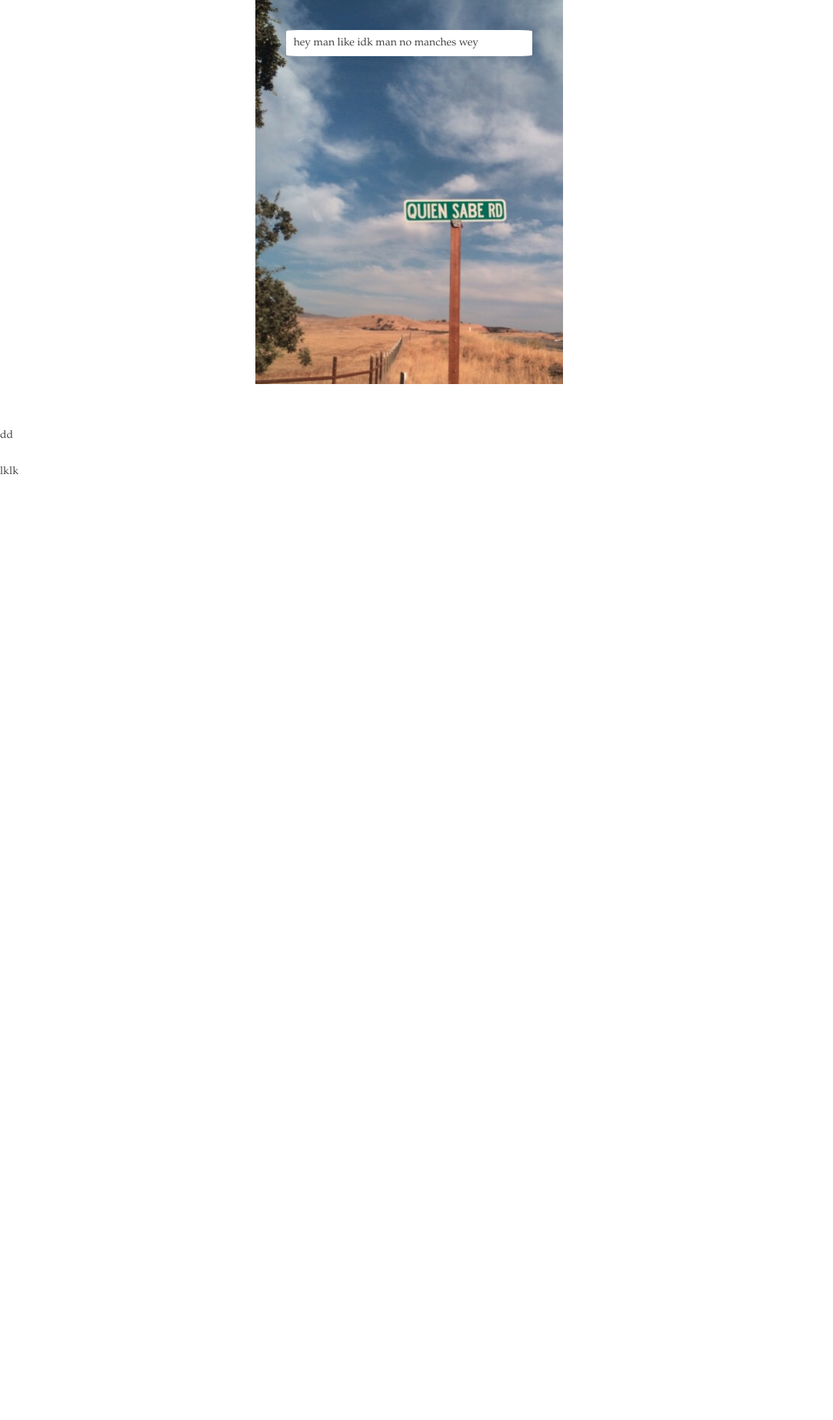
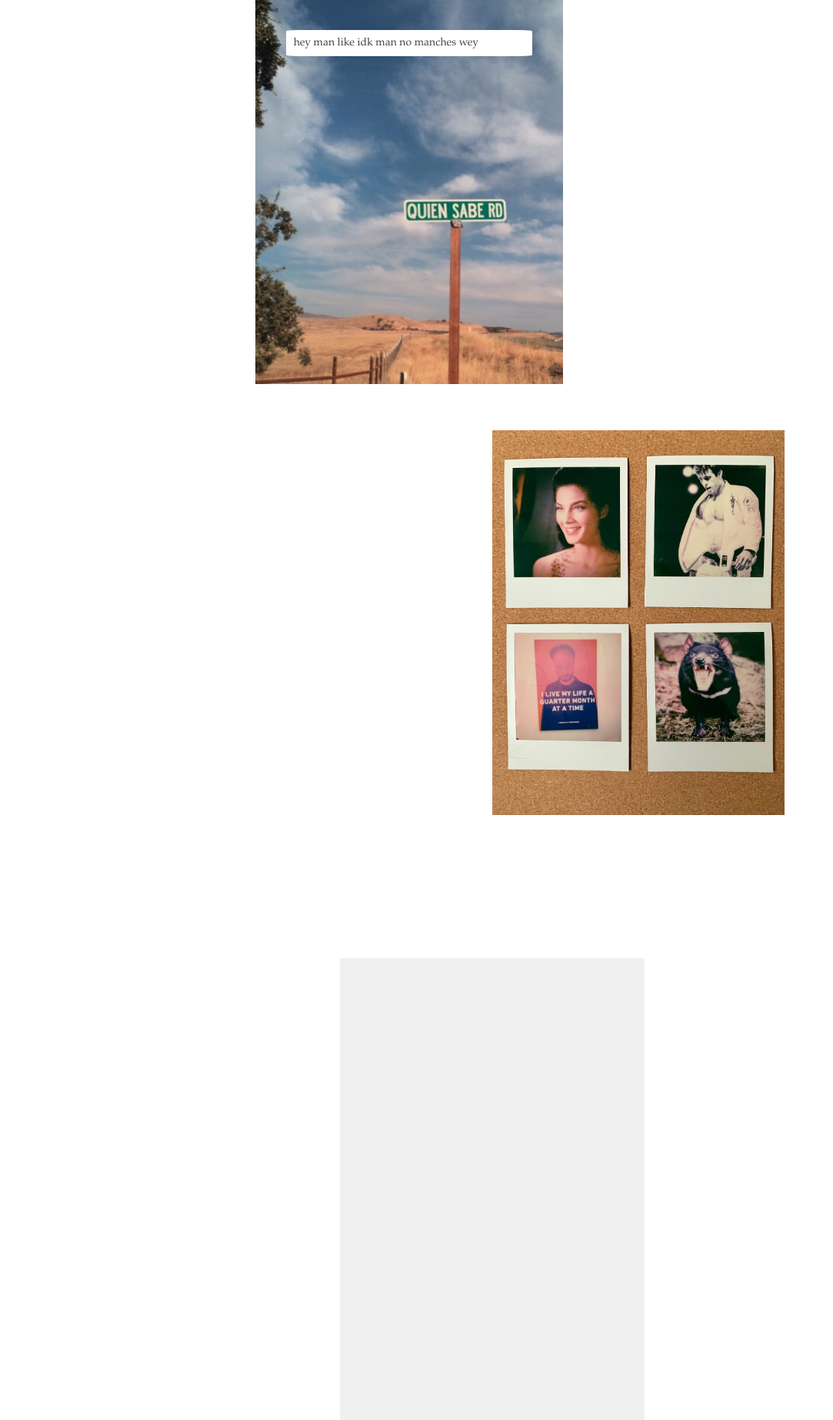
Before and after one commit to rebecacarrillo/flask-personal-site, a Flask app: page /next in a window 1280 px wide. Shown: the part 101-1946 px from the top of the page at 77% size, without its empty margins (0-1083 px from the left). Before the commit the page ends 717 px from the top, so only its background shows below. Run offline with Flask 2, Linux system fonts and the light colour scheme; some libraries are stand-ins or nearby versions.

Commit message:
i'm tired

```diff
--- a/app/templates/next.html
+++ b/app/templates/next.html
@@ -25,6 +25,18 @@
 
         }
 
+        .squad {
+        position: relative;
+        height: 600px;
+        width: 500px;
+
+        background-image:url("{{ url_for('static', filename='img/herosquad.jpg') }}");
+        background-repeat: no-repeat;
+        background-size: 380px 500px;
+
+
+        }
+
         .street {
         height: 500px;
         width: 400px;
@@ -34,6 +46,18 @@
         background-image:url("{{ url_for('static', filename='img/st.JPG') }}");
         background-repeat: no-repeat;
         background-size: auto;
+        }
+
+        .greyboy {
+        height: 600px;
+        width: 100%;
+        position: relative;
+        padding: 100px;
+        magin-left: 10px;
+        margin-right: 0px;
+        background-color: #F0F0F0;
+
+
         }
 
 
@@ -71,7 +95,9 @@
  <link rel="stylesheet" href="{{ url_for('static', filename='css/o.css') }}">
 <link rel="stylesheet" href="{{ url_for('static', filename='css/hover.css') }}">
 <div class="column centered seven">
+
     <div class=street>
+
                   <div class="blurb">hey man like idk man no manches wey</div>
 
       </div>
@@ -81,13 +107,31 @@
 
   <div class="recent-content-tabs">
 
+
+
+</section>
+<div class="row"><div class="offset-by-six">
+<div class="recent-article">
+      <div class=squad>
+
+      </div>
+  </div>
+
+    </div>
+    </div>
+
+
+<section>
+
+  <div class="recent-content-tabs">
   <div class="recent-article">
-dd
-  </div>
-  </div>
-lklk
+
 </section>
+<div class="column centered four">
+    <div class=greyboy>
 
+      </div>
+</div>
 {% endblock %}
 
 {% block footer %}
```
Also changed, not shown: app/static/img/herosquad.jpg (renamed from app/static/img/IMG_0530.jpg).
